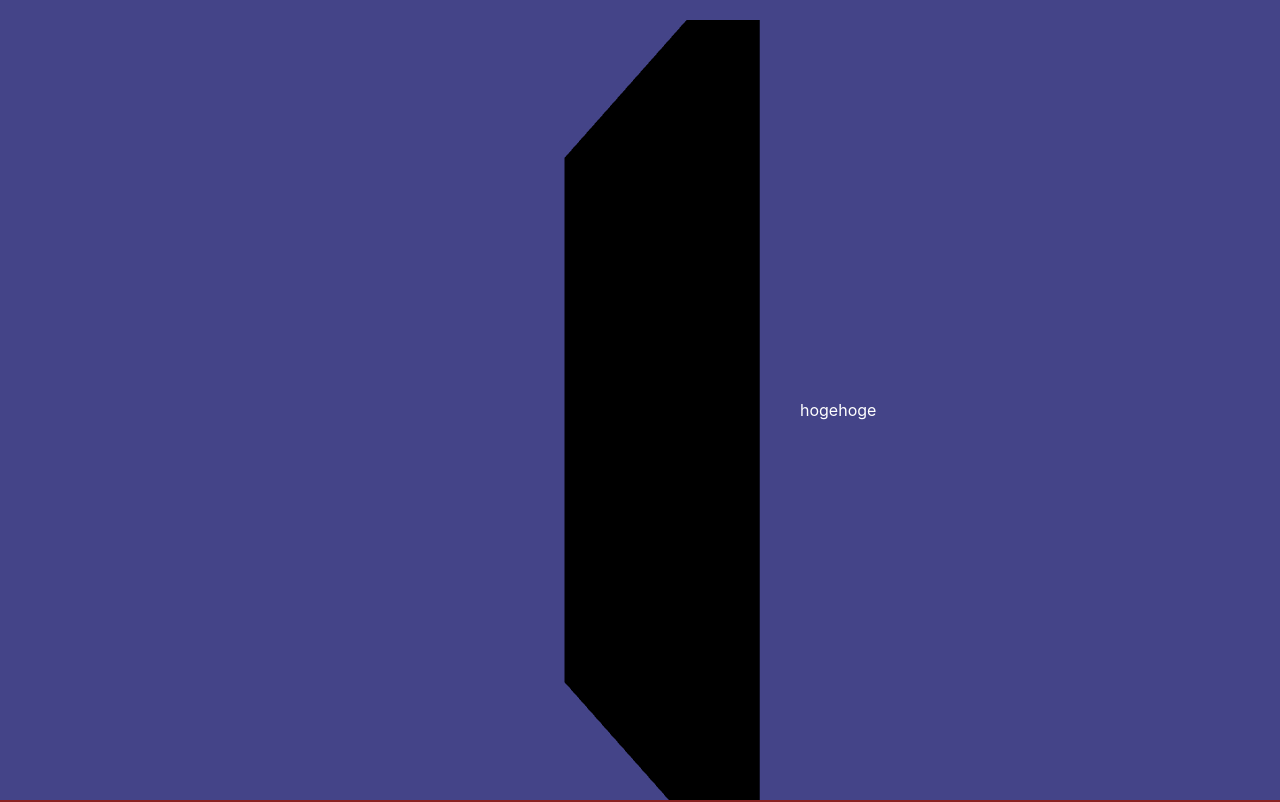
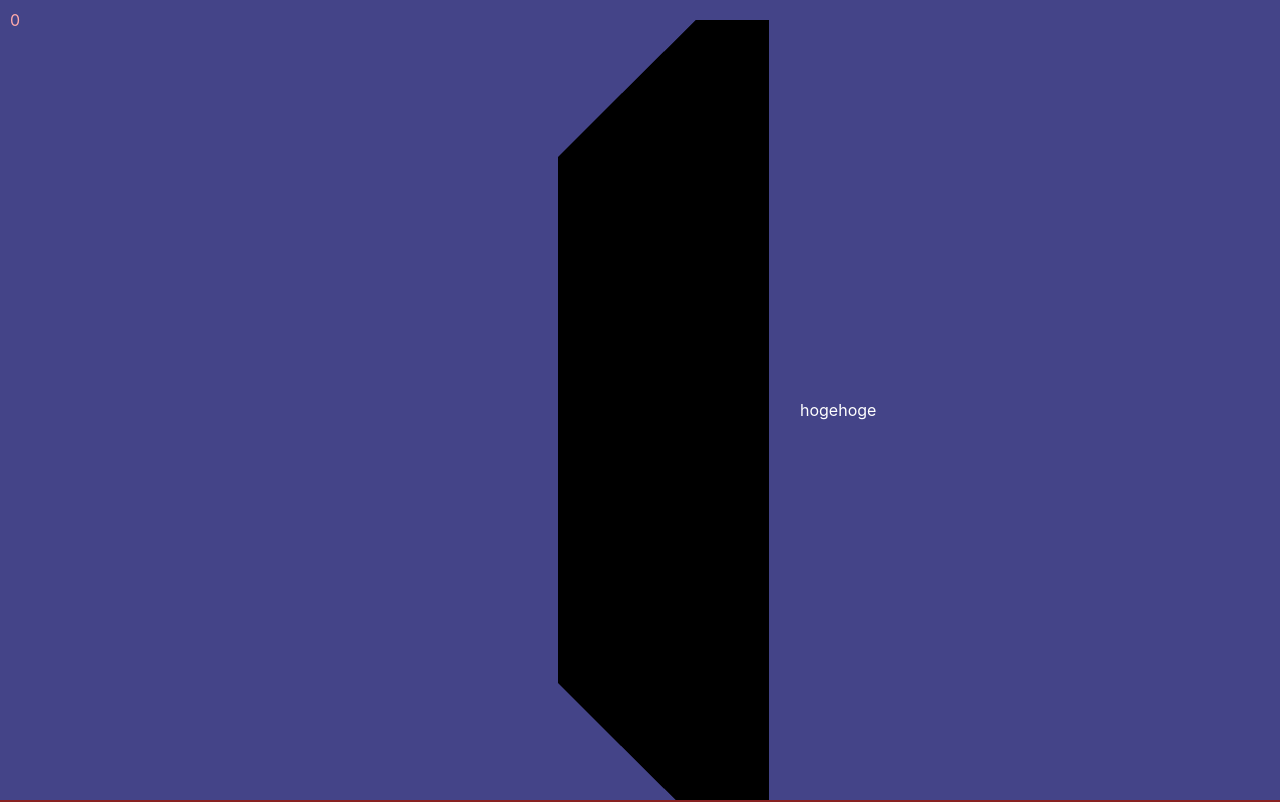
Before and after one commit to Pregum/animation_practice, a Next.js app: page / in a window 1280 px wide. Shown: the top 802 px of the page. Built offline with nearby package versions, Linux system fonts and the light colour scheme.

Commit message:
wip: とりあえずスクロールYに応じてheightを変えるアニメーションを作った

```diff
--- a/package.json
+++ b/package.json
@@ -12,6 +12,7 @@
     "next": "12.1.6",
     "react": "18.1.0",
     "react-dom": "18.1.0",
+    "react-spring": "^9.4.5",
     "three": "^0.140.2"
   },
   "devDependencies": {
--- a/src/pages/DrawCanvas.tsx
+++ b/src/pages/DrawCanvas.tsx
@@ -1,4 +1,4 @@
-import { FC, Suspense } from 'react';
+import { FC, Suspense, useEffect, useState } from 'react';
 import { Canvas } from '@react-three/fiber';
 import { OrbitControls, PerspectiveCamera } from '@react-three/drei';
 import Box from './Box';
@@ -8,19 +8,36 @@ import ForthArea from './ForthArea';
 import FifthArea from './FifthArea';
 
 const DrawCanvas: FC = () => {
+  const [screenY, setScreenY] = useState<number>(0);
+  useEffect(() => {
+    window.addEventListener('wheel', (e) => {
+      console.log('on wheel....e: ', e.screenY, 'offsetY: ', e.offsetY);
+      setScreenY(e.pageY - e.y);
+    });
+  }, []);
+
   return (
     <div
       style={{
-        height: '500vh',
+        height: '600vh',
         display: 'flex',
         width: '100wh',
         overflow: 'scroll',
         flexDirection: 'column',
-        // backgroundColor: '#444488',
-        // opacity: 0.2,
-        zIndex: -2,
+        zIndex: 2,
       }}
     >
+      <div
+        style={{
+          position: 'fixed',
+          top: 10,
+          left: 10,
+          zIndex: 10,
+          color: '#ffaaaa',
+        }}
+      >
+        {screenY}
+      </div>
       {/* <div style={{ height: 50, width: 50 }}> */}
       <div
         style={{
@@ -41,7 +58,12 @@ const DrawCanvas: FC = () => {
           <span>hogehoge</span>
         </div>
         <Suspense fallback={<span>loading...</span>}>
-          <Canvas style={{ zIndex: 1 }}>
+          <Canvas
+            style={{ zIndex: 1 }}
+            onScroll={(e) => {
+              console.log('e: ', e);
+            }}
+          >
             <PerspectiveCamera makeDefault />
             <OrbitControls
               enablePan={true}
--- a/src/pages/FifthArea.tsx
+++ b/src/pages/FifthArea.tsx
@@ -1,10 +1,36 @@
-import { FC, Suspense } from 'react';
+import { FC, Suspense, useState, useEffect } from 'react';
+import { animated, config, useSpring, useTransition } from 'react-spring';
 
 const FifthArea: FC = () => {
+  const [screenY, setScreenY] = useState<number>(0);
+
+  const [h, setH] = useState<number>(30);
+
+  useEffect(() => {
+    window.addEventListener('wheel', (e) => {
+      console.log('on wheel....e: ', e.screenY, 'offsetY: ', e.offsetY);
+      const t = e.pageY - e.y;
+      setScreenY(t);
+      if (t > 2700) {
+        console.log('call ttt!!!!');
+        setH(20);
+      } else if (t <= 2700) {
+        setH(500);
+      }
+    });
+  }, []);
+
+  const styles = useSpring({
+    to: {
+      height: h,
+    },
+  });
+
   return (
     <div
       style={{
         display: 'flex',
+        position: 'relative',
         // top: '100vh',
         width: '100%',
         height: '80vh',
@@ -14,7 +40,7 @@ const FifthArea: FC = () => {
       {/* ここに第２のエリアを挟む */}
       <span
         style={{
-          position: 'relative',
+          position: 'absolute',
           top: 120,
           left: '60vw',
           fontSize: 34,
@@ -25,15 +51,26 @@ const FifthArea: FC = () => {
       </span>
       <span
         style={{
-          position: 'relative',
+          position: 'absolute',
           top: 180,
-          left: '48vw',
+          left: '60vw',
           fontSize: 34,
           color: '#ffffff',
         }}
       >
-        美味しそう。
+        美味しそう。 -- {screenY}
       </span>
+      <div style={{ display: 'Flex' }}>
+        <animated.div
+          style={{
+            width: 200,
+            left: '40vw',
+            top: 50,
+            height: styles.height,
+            backgroundColor: '#999999',
+          }}
+        ></animated.div>
+      </div>
     </div>
   );
 };
--- a/src/pages/index.tsx
+++ b/src/pages/index.tsx
@@ -8,6 +8,14 @@ import * as THREE from 'three';
 import DrawCanvas from './DrawCanvas';
 
 const Home: NextPage = () => {
+
+  useEffect(() => {
+    window.addEventListener('wheel', (e) => {
+      console.log('on wheel....e: ', e.screenY, 'offsetY: ', e.offsetY, 'deltaY', e.deltaY);
+      // setScreenY(e.offsetY);
+    });
+  }, []);
+
   return (<DrawCanvas />);
   return (
     <div className={styles.container}>
```
Also changed, not shown: 1 other file (tests, documents, lock files or other folders).
